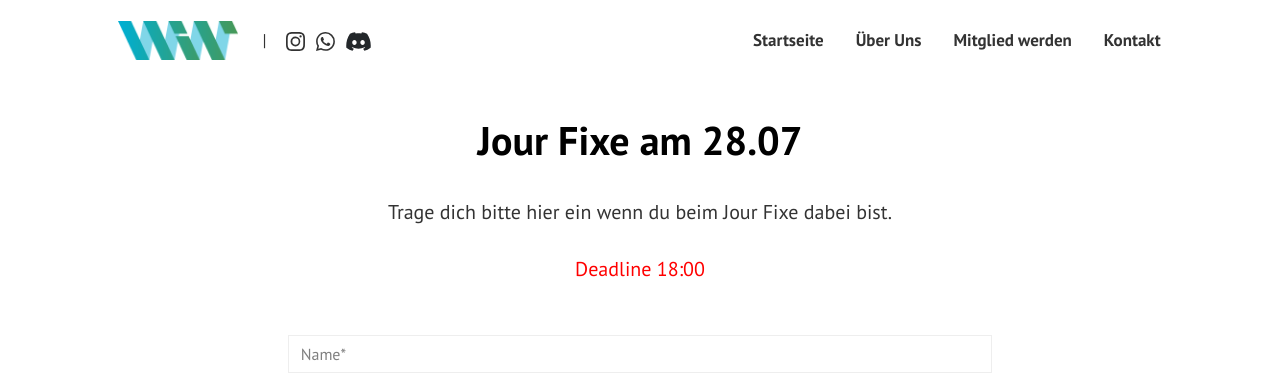
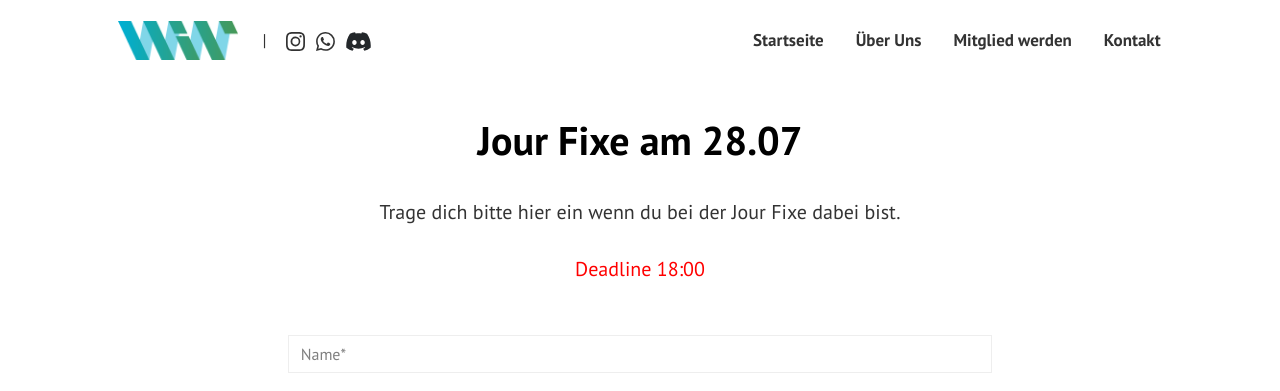
Before and after one commit to WINitiative-Augsburg-eV/webseite, a Jekyll site: the page built from pages/jour-fixe.html, in a window 1280 px wide. Shown: the top 391 px of the page. Built offline with Jekyll 4.4.1, drawn with Linux system fonts in a browser that asks for light colours.

Commit message:
JF Anmeldung

```diff
--- a/pages/jour-fixe.html
+++ b/pages/jour-fixe.html
@@ -9,7 +9,7 @@ comments: false
   <input type="hidden" name="_next" value="https://winitiative-augsburg.de/jour-fixe-erfolgreich/">
   <input type="hidden" name="_subject" value="Jour Fixe dabei">
     <input type="hidden" name="_captcha" value="false">
-<center><p class="lead mb-4">Trage dich bitte hier ein wenn du beim Jour Fixe dabei bist.</p></center>
+<center><p class="lead mb-4">Trage dich bitte hier ein wenn du bei der Jour Fixe dabei bist.</p></center>
 <center><p style="color: red">Deadline 18:00</p></center>
 
 <br>
```
